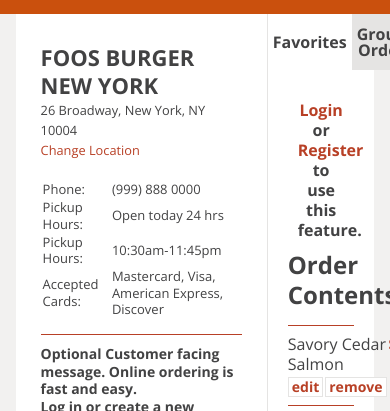
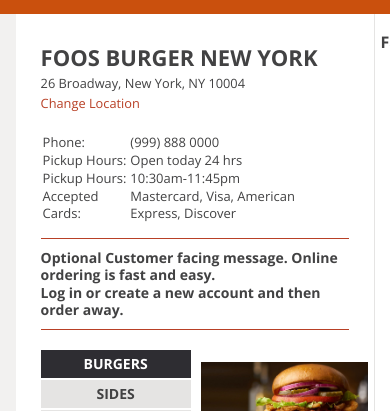
Before and after one commit to TriniTangl/foos-burgers, a website: page index.html in a window 390 px wide. Shown: the part 136-547 px from the top of the page. Drawn offline with nearby package versions, Linux system fonts and the light colour scheme.

Commit message:
change the structure of the main element and its styles

```diff
--- a/_scss/main.scss
+++ b/_scss/main.scss
@@ -508,16 +508,19 @@
         display: flex;
         flex: 1 0 auto;
         justify-content: space-between;
-        margin: 0 $page-margin;
-        background: $light-color;
+        padding: 0 $page-margin;
+        background-color: $desert-storm;
 
         .main-content {
+            width: 100%;
             padding: 30px 25px;
+            background: $light-color;
         }
 
         .sidebar {
             padding-bottom: 25px;
             border-left: $secondary-light-border;
+            background: $light-color;
         }
     }
 
@@ -568,7 +571,7 @@
         }
 
         main {
-            margin: 0 $page-margin;
+            padding: 0 $page-margin;
         }
 
         footer {
@@ -593,7 +596,7 @@
         }
 
         main {
-            margin: 0 $page-margin;
+            padding: 0 $page-margin;
         }
 
         footer {
```
Also changed, not shown: css/main.css.
